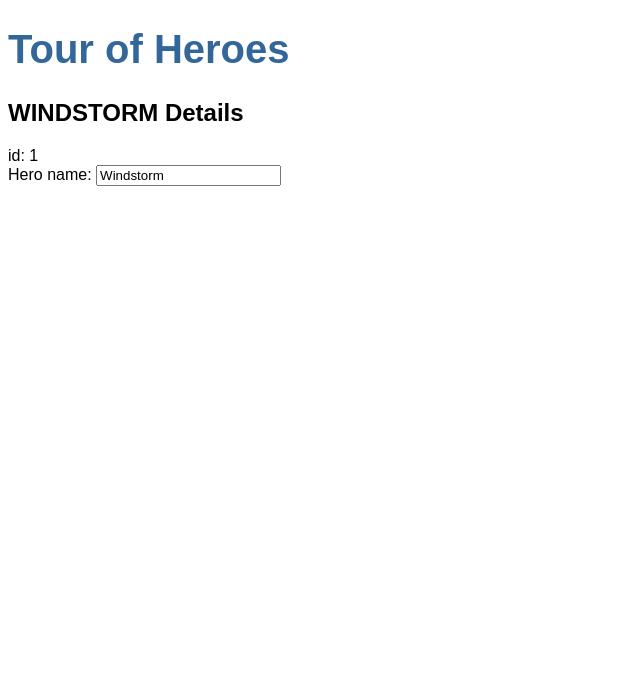
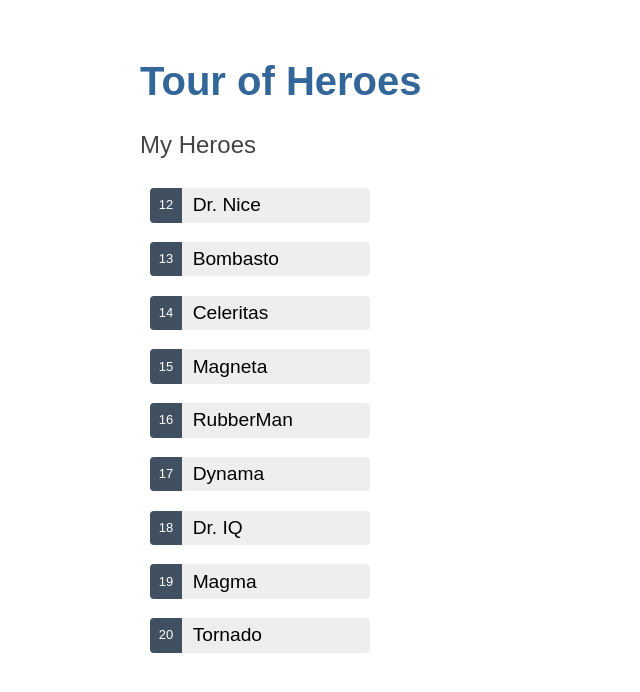
Before and after one commit to rhrynko-intellias/angular-tour-of-heroes, an Angular app: page / in a window 1280 px wide. Shown: the top 692 px of the page, without its empty margins (0-640 px from the left). Built offline with nearby package versions, Linux system fonts and the light colour scheme.

Commit message:
Add hero details component

```diff
--- a/src/app/app.component.css
+++ b/src/app/app.component.css
@@ -1,3 +1,4 @@
+/* Application-wide Styles */
 h1 {
   color: #369;
   font-family: Arial, Helvetica, sans-serif;
--- a/src/app/app.module.ts
+++ b/src/app/app.module.ts
@@ -5,9 +5,10 @@ import { AppRoutingModule } from './app-routing.module';
 import { AppComponent } from './app.component';
 import { HeroesComponent } from './heroes/heroes.component';
 import { FormsModule } from '@angular/forms';
+import { HeroDetailComponent } from './hero-detail/hero-detail.component';
 
 @NgModule({
-  declarations: [AppComponent, HeroesComponent],
+  declarations: [AppComponent, HeroesComponent, HeroDetailComponent],
   imports: [BrowserModule, AppRoutingModule, FormsModule],
   providers: [],
   bootstrap: [AppComponent],
--- /dev/null
+++ b/src/app/hero-detail/hero-detail.component.css
@@ -0,0 +1,3 @@
+input {
+  padding: 0.5rem;
+}
--- /dev/null
+++ b/src/app/hero-detail/hero-detail.component.html
@@ -0,0 +1,8 @@
+<div *ngIf="hero">
+  <h2>{{ hero.name | uppercase }} Details</h2>
+  <div>id: {{ hero.id }}</div>
+  <div>
+    <label for="hero-name">Hero name: </label>
+    <input id="hero-name" [(ngModel)]="hero.name" placeholder="name" />
+  </div>
+</div>
--- a/src/app/hero.ts
+++ b/src/app/hero.ts
@@ -2,3 +2,15 @@ export interface Hero {
   id: number;
   name: string;
 }
+
+export const HEROES: Hero[] = [
+  { id: 12, name: 'Dr. Nice' },
+  { id: 13, name: 'Bombasto' },
+  { id: 14, name: 'Celeritas' },
+  { id: 15, name: 'Magneta' },
+  { id: 16, name: 'RubberMan' },
+  { id: 17, name: 'Dynama' },
+  { id: 18, name: 'Dr. IQ' },
+  { id: 19, name: 'Magma' },
+  { id: 20, name: 'Tornado' },
+];
--- a/src/app/heroes/heroes.component.css
+++ b/src/app/heroes/heroes.component.css
@@ -0,0 +1,72 @@
+/* HeroesComponent's private CSS styles */
+.heroes {
+  margin: 0 0 2em 0;
+  list-style-type: none;
+  padding: 0;
+  width: 15em;
+}
+
+.heroes li {
+  display: flex;
+}
+
+.heroes button {
+  flex: 1;
+  cursor: pointer;
+  position: relative;
+  left: 0;
+  background-color: #eee;
+  margin: 0.5em;
+  padding: 0;
+  border-radius: 4px;
+  display: flex;
+  align-items: stretch;
+  height: 1.8em;
+}
+
+.heroes button:hover {
+  color: #2c3a41;
+  background-color: #e6e6e6;
+  left: 0.1em;
+}
+
+.heroes button:active {
+  background-color: #525252;
+  color: #fafafa;
+}
+
+.heroes button.selected {
+  background-color: black;
+  color: white;
+}
+
+.heroes button.selected:hover {
+  background-color: #505050;
+  color: white;
+}
+
+.heroes button.selected:active {
+  background-color: black;
+  color: white;
+}
+
+.heroes .badge {
+  display: inline-block;
+  font-size: small;
+  color: white;
+  padding: 0.8em 0.7em 0 0.7em;
+  background-color: #405061;
+  line-height: 1em;
+  margin-right: 0.8em;
+  border-radius: 4px 0 0 4px;
+}
+
+.heroes .name {
+  align-self: center;
+}
+
+/*
+  Copyright Google LLC. All Rights Reserved.
+  Use of this source code is governed by an MIT-style license that
+  can be found in the LICENSE file at https://angular.io/license
+  */
--- a/src/app/heroes/heroes.component.html
+++ b/src/app/heroes/heroes.component.html
@@ -1,9 +1,15 @@
-<h2>{{ hero.name | uppercase }} Details</h2>
-<div>
-  <span>id: </span>
-  {{ hero.id }}
-</div>
-<div>
-  <label for="name">Hero name: </label>
-  <input id="name" [(ngModel)]="hero.name" placeholder="name" />
-</div>
+<h2>My Heroes</h2>
+<ul class="heroes">
+  <li *ngFor="let hero of heroes">
+    <button
+      [class.selected]="hero === selectedHero"
+      type="button"
+      (click)="onSelect(hero)"
+    >
+      <span class="badge">{{ hero.id }}</span>
+      <span class="name">{{ hero.name }}</span>
+    </button>
+  </li>
+</ul>
+
+<app-hero-detail [hero]="selectedHero"></app-hero-detail>
--- a/src/app/heroes/heroes.component.ts
+++ b/src/app/heroes/heroes.component.ts
@@ -1,5 +1,6 @@
 import { Component } from '@angular/core';
-import { Hero } from '../hero';
+import { HEROES, Hero } from '../hero';
+import { HeroDetailComponent } from '../hero-detail/hero-detail.component';
 
 @Component({
   selector: 'app-heroes',
@@ -7,8 +8,10 @@ import { Hero } from '../hero';
   styleUrl: './heroes.component.css',
 })
 export class HeroesComponent {
-  hero: Hero = {
-    id: 1,
-    name: 'Windstorm',
-  };
+  heroes = HEROES;
+
+  selectedHero?: Hero;
+  onSelect(hero: Hero): void {
+    this.selectedHero = hero;
+  }
 }
--- a/src/styles.css
+++ b/src/styles.css
@@ -1 +1,84 @@
 /* You can add global styles to this file, and also import other style files */
+/* Global Styles */
+* {
+  font-family: Arial, Helvetica, sans-serif;
+}
+h1 {
+  color: #264d73;
+  font-size: 2.5rem;
+}
+h2,
+h3 {
+  color: #444;
+  font-weight: lighter;
+}
+h3 {
+  font-size: 1.3rem;
+}
+body {
+  padding: 0.5rem;
+  max-width: 1000px;
+  margin: auto;
+}
+@media (min-width: 600px) {
+  body {
+    padding: 2rem;
+  }
+}
+body,
+input[text] {
+  color: #333;
+  font-family: Cambria, Georgia, serif;
+}
+a {
+  cursor: pointer;
+}
+button {
+  background-color: #eee;
+  border: none;
+  border-radius: 4px;
+  cursor: pointer;
+  color: black;
+  font-size: 1.2rem;
+  padding: 1rem;
+  margin-right: 1rem;
+  margin-bottom: 1rem;
+  margin-top: 1rem;
+}
+button:hover {
+  background-color: black;
+  color: white;
+}
+button:disabled {
+  background-color: #eee;
+  color: #aaa;
+  cursor: auto;
+}
+
+nav a {
+  padding: 5px 10px;
+  text-decoration: none;
+  margin-right: 10px;
+  margin-top: 10px;
+  display: inline-block;
+  background-color: #e8e8e8;
+  color: #3d3d3d;
+  border-radius: 4px;
+}
+
+nav a:hover {
+  color: white;
+  background-color: #42545c;
+}
+nav a.active {
+  background-color: black;
+  color: white;
+}
+hr {
+  margin: 1.5rem 0;
+}
+input[type="text"] {
+  box-sizing: border-box;
+  width: 100%;
+  padding: 0.5rem;
+}
```
Also changed, not shown: src/app/hero-detail/hero-detail.component.ts (added, +11 -0 lines), 2 other files (tests, documents, lock files or other folders).
